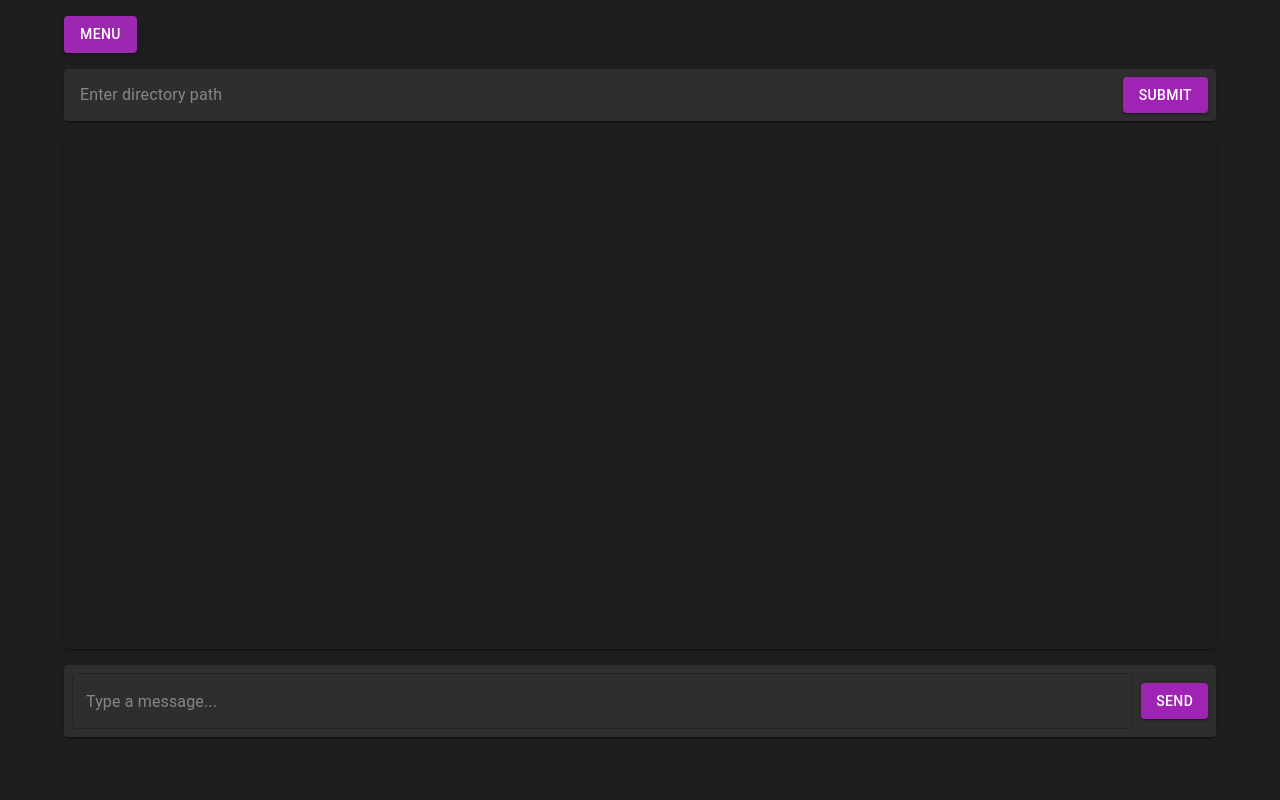
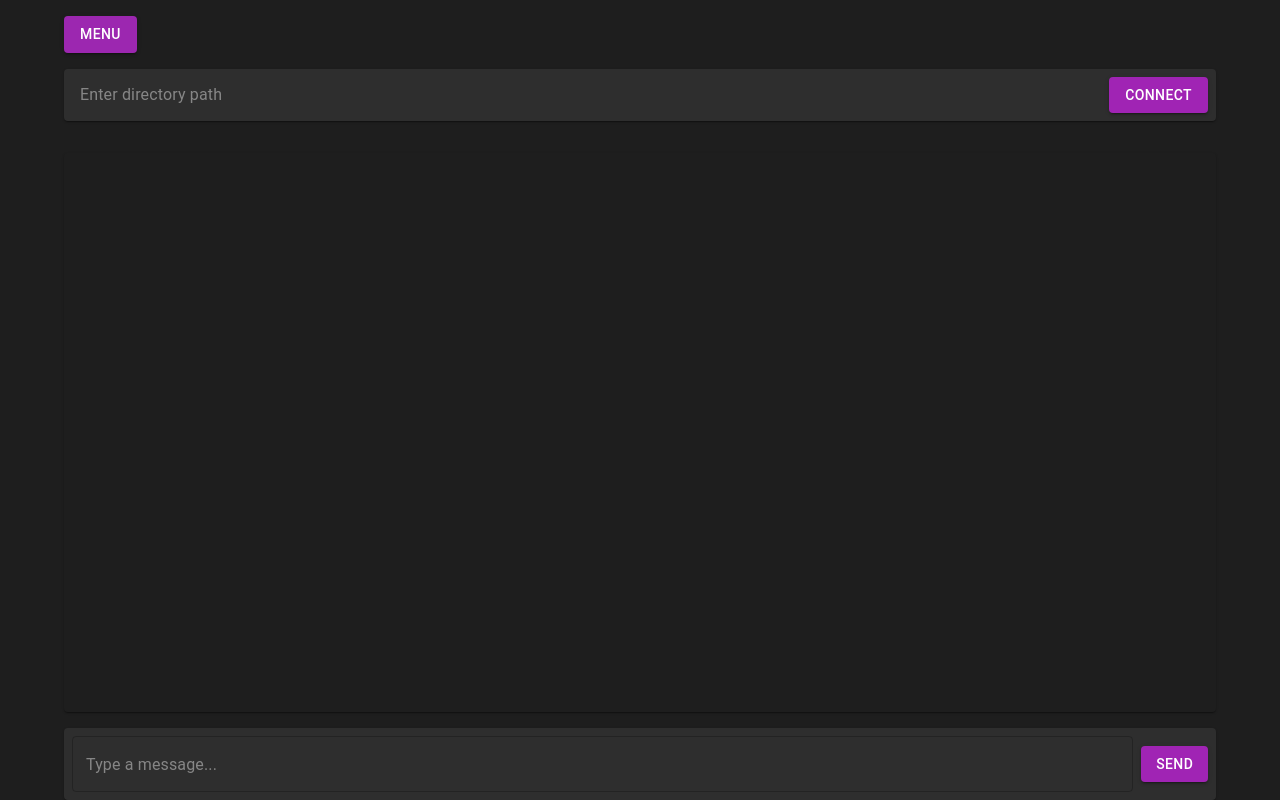
Before and after one commit to SakethSripada/DesktopDev, a React (Create React App) app: page / in a window 1280 px wide. Both pictures are taken after a click on the button "AI CHAT". Built offline with nearby package versions, Linux system fonts and the light colour scheme.

Commit message:
changed scrollbar stuff

```diff
--- a/src/Components/Pages/ChatPage.jsx
+++ b/src/Components/Pages/ChatPage.jsx
@@ -8,7 +8,6 @@ import {
   Paper,
   Typography,
   TextField,
-  CircularProgress,
   List,
   ListItem,
   ListItemText,
@@ -21,6 +20,7 @@ import {
   DialogActions,
   Breadcrumbs,
   Link,
+  CircularProgress,
 } from '@mui/material';
 import { FaCopy, FaCheckCircle, FaPlay, FaFolder, FaChevronUp, FaChevronDown, FaFileImport, FaFile } from 'react-icons/fa';
 import { Prism as SyntaxHighlighter } from 'react-syntax-highlighter';
@@ -321,7 +321,7 @@ function ChatPage({ onBackToMenu }) {
 
   return (
     <ThemeProvider theme={theme}>
-      <Container maxWidth="lg">
+      <Container maxWidth="lg" sx={{ height: '100vh', display: 'flex', flexDirection: 'column' }}>
         <Box sx={{ mt: 2, mb: 2 }}>
           <Button variant="contained" color="secondary" onClick={onBackToMenu} sx={{ mb: 2 }}>
             Menu
@@ -334,7 +334,7 @@ function ChatPage({ onBackToMenu }) {
               sx={{ ml: 1, flex: 1, color: 'white' }}
             />
             <Button type="submit" variant="contained" color="primary" onClick={handlePathSubmit}>
-              Submit
+              Connect
             </Button>
           </Paper>
           {isConnected && (
@@ -376,7 +376,7 @@ function ChatPage({ onBackToMenu }) {
             </Collapse>
           </Box>
         )}
-        <Paper sx={{ p: 2, height: '60vh', overflow: 'auto', backgroundColor: theme.palette.background.default }}>
+        <Paper sx={{ p: 2, flexGrow: 1, overflow: 'auto', backgroundColor: theme.palette.background.default }}>
           {messages.map((msg, index) => (
             <Box key={index} sx={{ mb: 2, textAlign: msg.sender === 'user' ? 'right' : 'left' }}>
               <Paper
@@ -456,7 +456,7 @@ function ChatPage({ onBackToMenu }) {
             </Box>
           )}
         </Paper>
-        <Box sx={{ mt: 2, position: 'sticky', bottom: 0, backgroundColor: theme.palette.background.default }}>
+        <Box sx={{ mt: 2, backgroundColor: theme.palette.background.default }}>
           <Paper component="form" onSubmit={(e) => { e.preventDefault(); handleSendMessage(); }} sx={{ display: 'flex', alignItems: 'center', p: 1 }}>
             <TextField
               value={input}
@@ -466,7 +466,7 @@ function ChatPage({ onBackToMenu }) {
               variant="outlined"
               fullWidth
               multiline
-              sx={{ mr: 1, '& .MuiOutlinedInput-root': { height: 'auto' } }}
+              sx={{ mr: 1 }}
             />
             <Button type="submit" variant="contained" color="primary">
               Send
```
